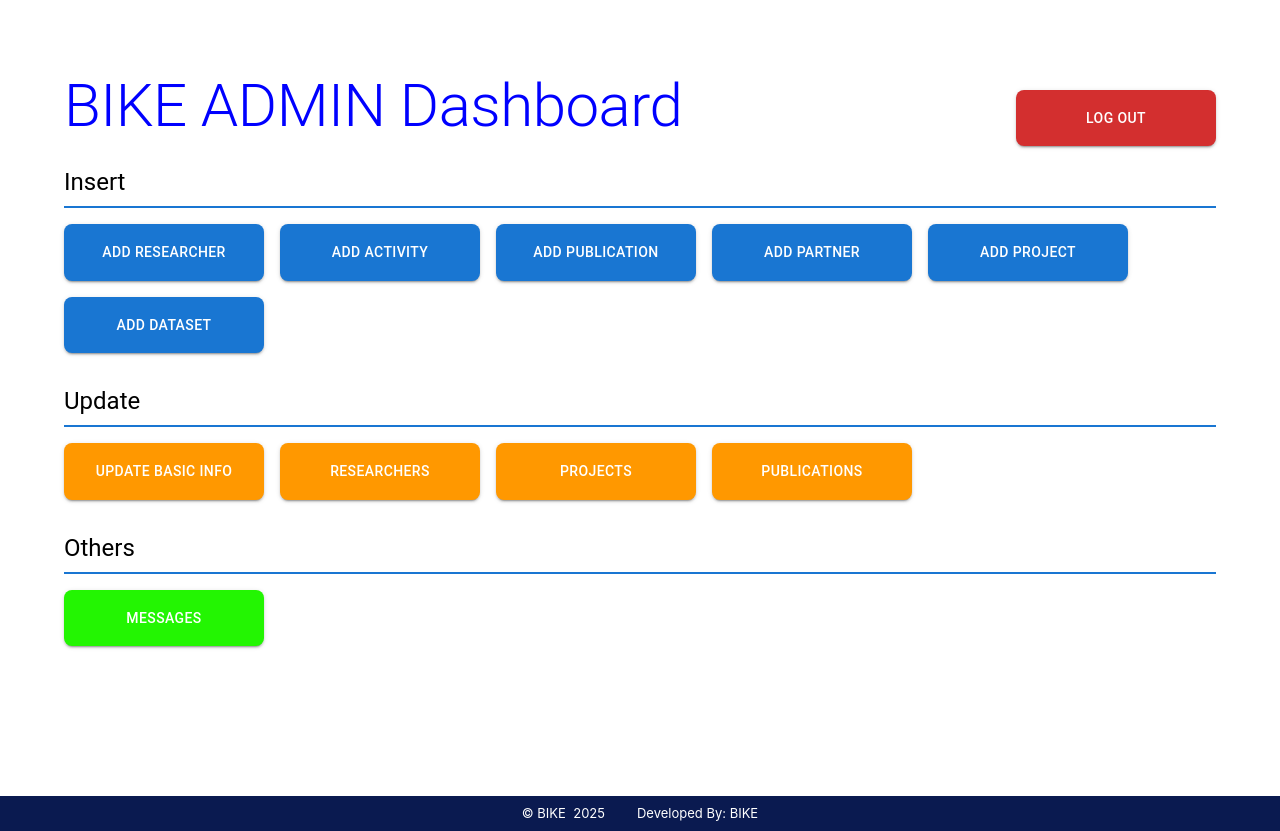
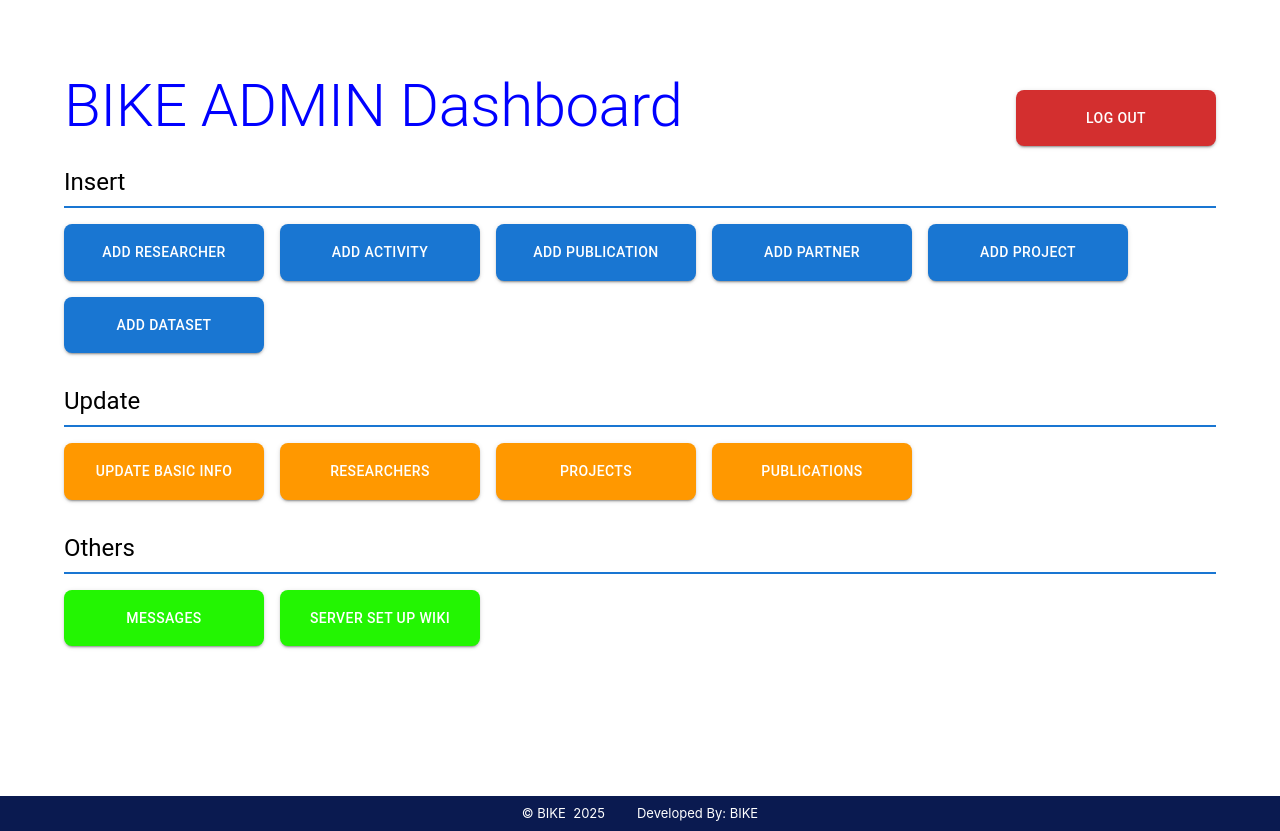
Before and after one commit to Brainless-Loco/bike-portfolio-admin, a React (Create React App) app: page /Dashboard in a window 1280 px wide. Built offline with nearby package versions, Linux system fonts and the light colour scheme; no server answers; sample sign-in values are in the browser's storage.

Commit message:
Wiki added in Admin Panel

```diff
--- a/src/Pages/Dashboard/Dashboard.js
+++ b/src/Pages/Dashboard/Dashboard.js
@@ -22,6 +22,7 @@ const routes = {
   ],
   others:[
     { path: "/others/messages", label: "Messages" },
+    { path:"https://docs.google.com/document/d/16z6ZEAPfC5lMZLSaejWE0uvK1HDtF4Anr5YwBGWNqpg/edit?usp=sharing", label:"Server Set up WIKI", target:"__blank"}
   ]
 };
 
@@ -85,6 +86,7 @@ export default function Dashboard() {
             key={route.path}
             component={Link}
             to={route.path}
+            target={route.target ?? ""}
             variant="contained"
             sx={{ bgcolor: "#23f502", color: "white", minWidth: 200, p: 2, borderRadius: 2 }}
           >
```
